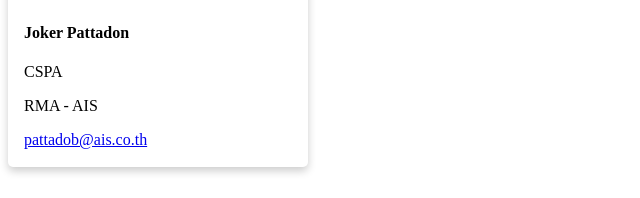
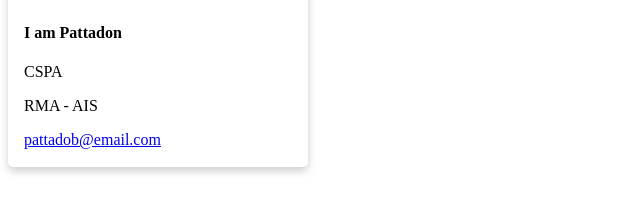
Before and after one commit to pattadob/pattadob.github.io, a plain HTML site: page index.html in a window 1280 px wide. Shown: the part 295-493 px from the top of the page, 0-640 px from the left. Drawn offline with Linux system fonts and the light colour scheme.

Commit message:
Update index.html

```diff
--- a/index.html
+++ b/index.html
@@ -30,10 +30,10 @@ img {
 <div class="card">
   <img src="https://avatars.githubusercontent.com/u/18365044?v=4" alt="Avatar" style="width:100%">
   <div class="container">
-    <h4><b>Joker Pattadon</b></h4>
+    <h4><b>I am Pattadon</b></h4>
     <p>CSPA</p>
     <p>RMA - AIS</p>
-    <p><a href="mailto:pattadob@ais.co.th">pattadob@ais.co.th</a></p>
+    <p><a href="mailto:pattadob@email.com">pattadob@email.com</a></p>
   </div>
 </div>
 
```
